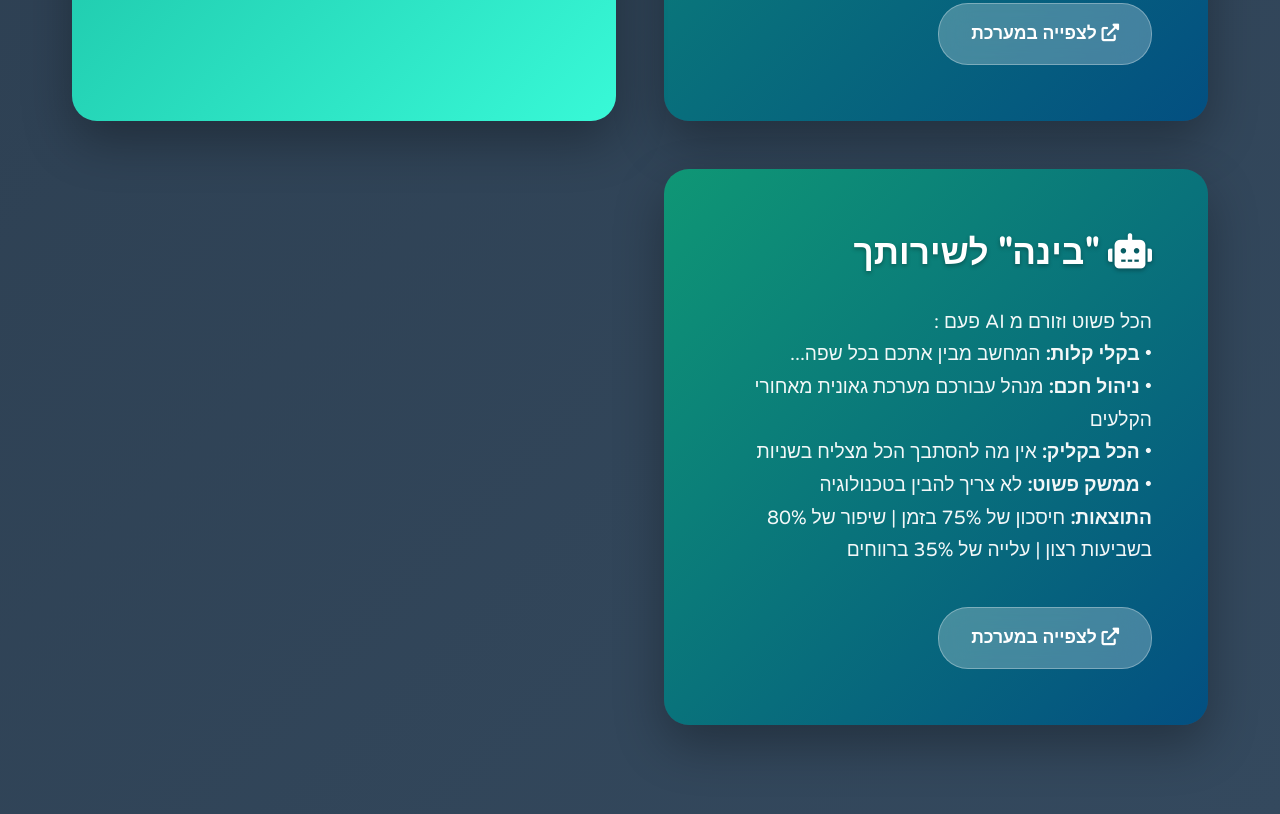
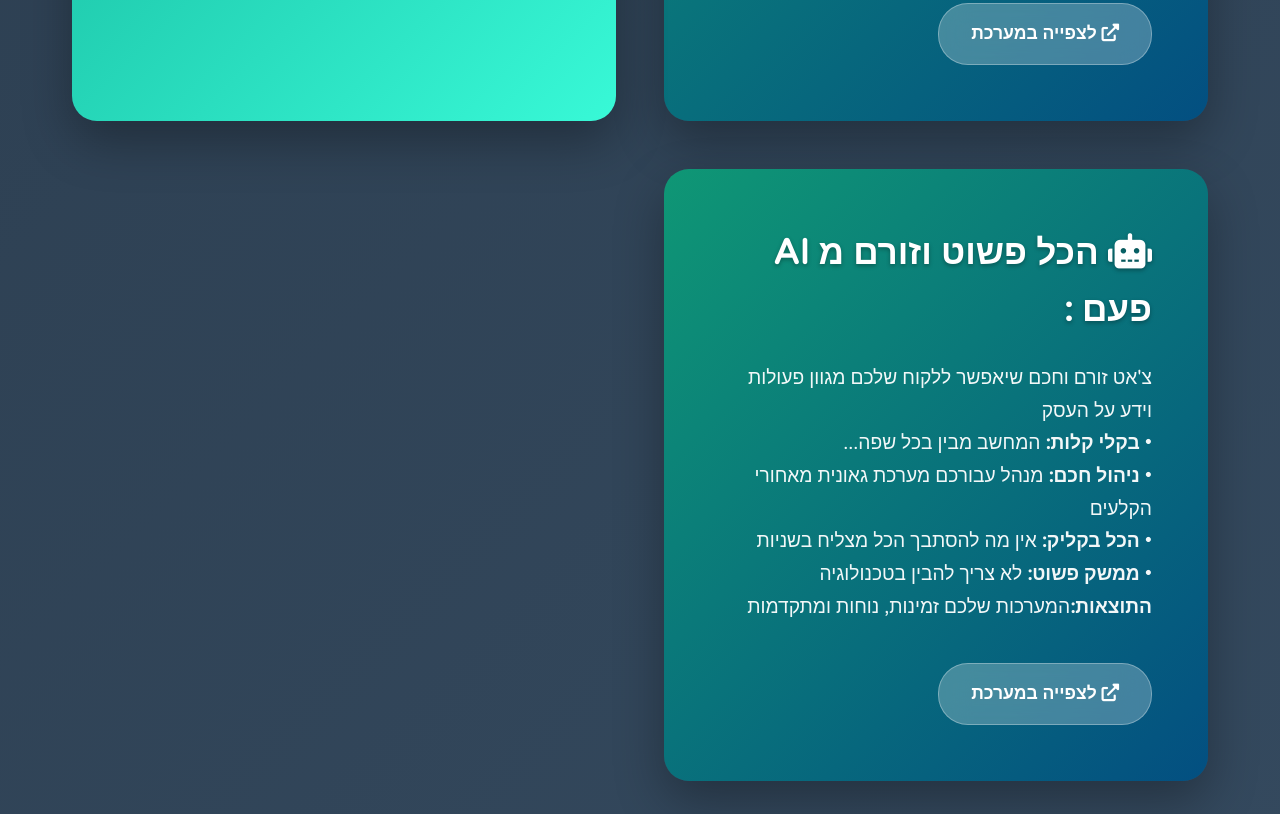
Before and after one commit to Chana-p/smartstart, a plain HTML site: page index.html in a window 1280 px wide. Shown: the part 3420-4234 px from the top of the page. Drawn offline with Linux system fonts and the light colour scheme; no server answers.

Commit message:
improve ai text

```diff
--- a/index.html
+++ b/index.html
@@ -665,7 +665,7 @@
                 <div class="feature-card fade-in">
                     <i class="fas fa-calendar-check feature-icon"></i>
                     <h3>מערכת תורים יעילה</h3>
-                    <p>הלקוחות שלכם יוכלו לקבוע תורים אוטומטיים, לקבל תזכורות טלפוניות ולדעת בדיוק מתי להגיע. אתם תראו את
+                    <p>הלקוחות שלכם יוכלו לקבוע תורים אוטומטית, לקבל תזכורות טלפוניות ולדעת בדיוק מתי להגיע. אתם תראו את
                         כל התורים במקום אחד ותוכלו לנהל את הזמן בצורה פשוטה ויעילה.</p>
                 </div>
                 <div class="feature-card fade-in">
@@ -740,15 +740,14 @@
                     </a>
                 </div>
                  <div class="project-card fade-in">
-                    <h3><i class="fa-solid fa-robot"></i>     "בינה" לשירותך   </h3>
+                    <h3><i class="fa-solid fa-robot"></i>    הכל פשוט וזורם מ AI פעם  :  </h3>
                     <p>
-                         הכל פשוט וזורם מ AI פעם  :
-                        <br>• <strong>בקלי קלות:</strong> המחשב מבין אתכם בכל שפה...
+                         צ'אט זורם וחכם שיאפשר ללקוח שלכם מגוון פעולות וידע על העסק
+                        <br>• <strong>בקלי קלות:</strong> המחשב מבין בכל שפה...
                         <br>• <strong>ניהול חכם:</strong> מנהל עבורכם מערכת גאונית מאחורי הקלעים
                         <br>• <strong>הכל בקליק:</strong>  אין מה להסתבך הכל מצליח בשניות
                         <br>• <strong>ממשק פשוט:</strong> לא צריך להבין בטכנולוגיה
-                        <br><strong>התוצאות:</strong> חיסכון של 75% בזמן | שיפור של 80% בשביעות רצון | עלייה של
-                        35% ברווחים
+                        <br><strong>התוצאות:</strong>המערכות שלכם זמינות, נוחות ומתקדמות
                     </p>
                     <a href="https://my-ai-project-wfup.onrender.com" target="_blank" class="project-link">
                         <i class="fas fa-external-link-alt"></i> לצפייה במערכת
```
